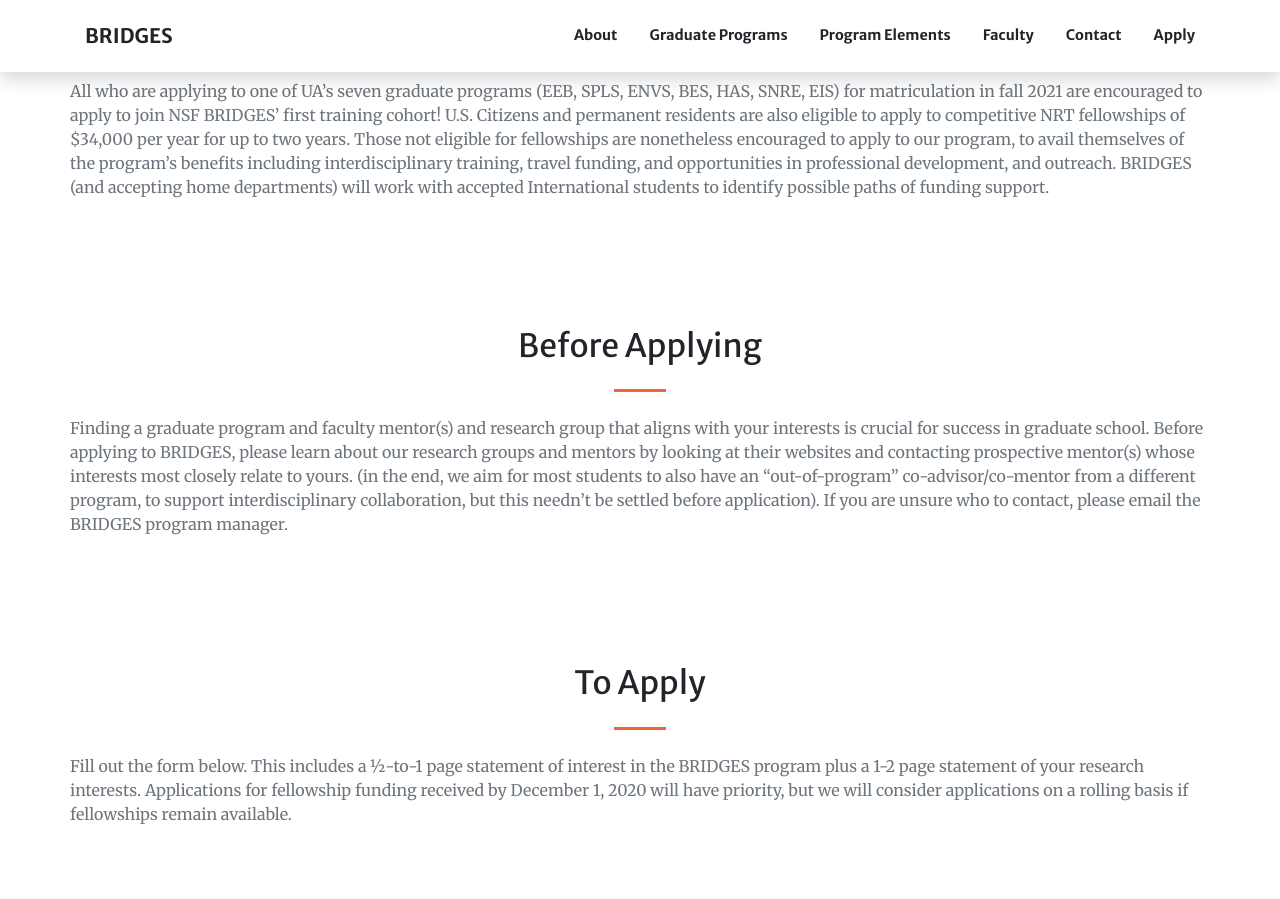
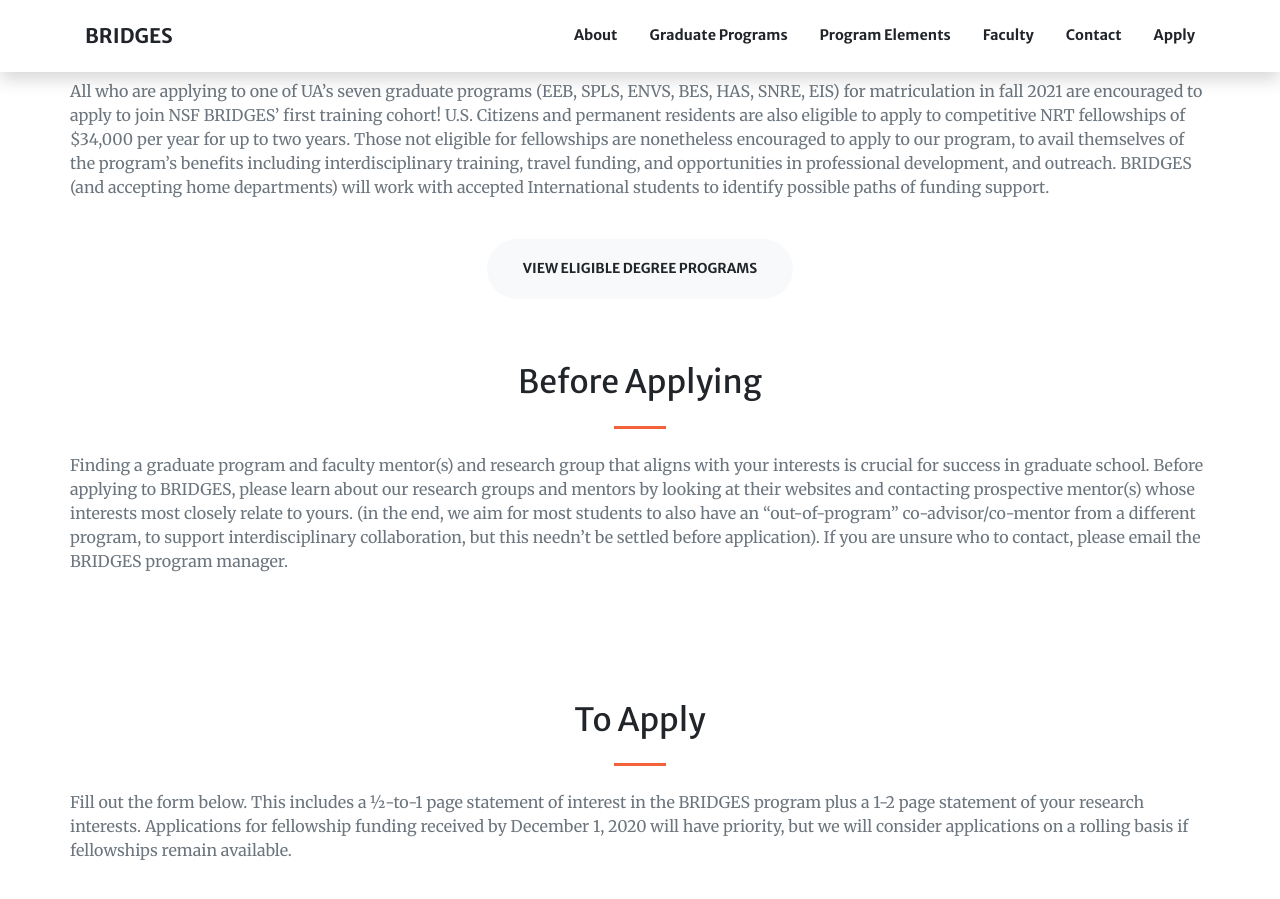
Before and after one commit to ecosystem-genomics/ecosystem-genomics.github.io, a Jekyll site: the page built from how-to-apply.md, in a window 1280 px wide and 900 px high, scrolled down 572 px. Built offline with Jekyll 4.4.1, drawn with Linux system fonts in a browser that asks for light colours; nearby versions of some CDN libraries.

Commit message:
Add link to grad program details on apply page

```diff
--- a/how-to-apply.md
+++ b/how-to-apply.md
@@ -26,6 +26,10 @@ sections:
 #  text_style: text-left text-white
   text: >+
     All who are applying to one of UA’s seven graduate programs (EEB, SPLS, ENVS, BES, HAS, SNRE, EIS) for matriculation in fall 2021 are encouraged to apply to join NSF BRIDGES’ first training cohort!   U.S. Citizens and permanent residents are also eligible to apply to competitive NRT fellowships of $34,000 per year for up to two years.  Those not eligible for fellowships are nonetheless encouraged to apply to our program, to avail themselves of the program’s benefits including  interdisciplinary training, travel funding, and opportunities in professional development, and outreach. BRIDGES (and accepting home departments) will work with accepted International students to identify possible paths of funding support.
+  actions:
+  - title: View Eligible Degree Programs
+    url: '/#services'
+    class: btn-light
 
 - type: paragraph.html
   section_id: before-applying
```
